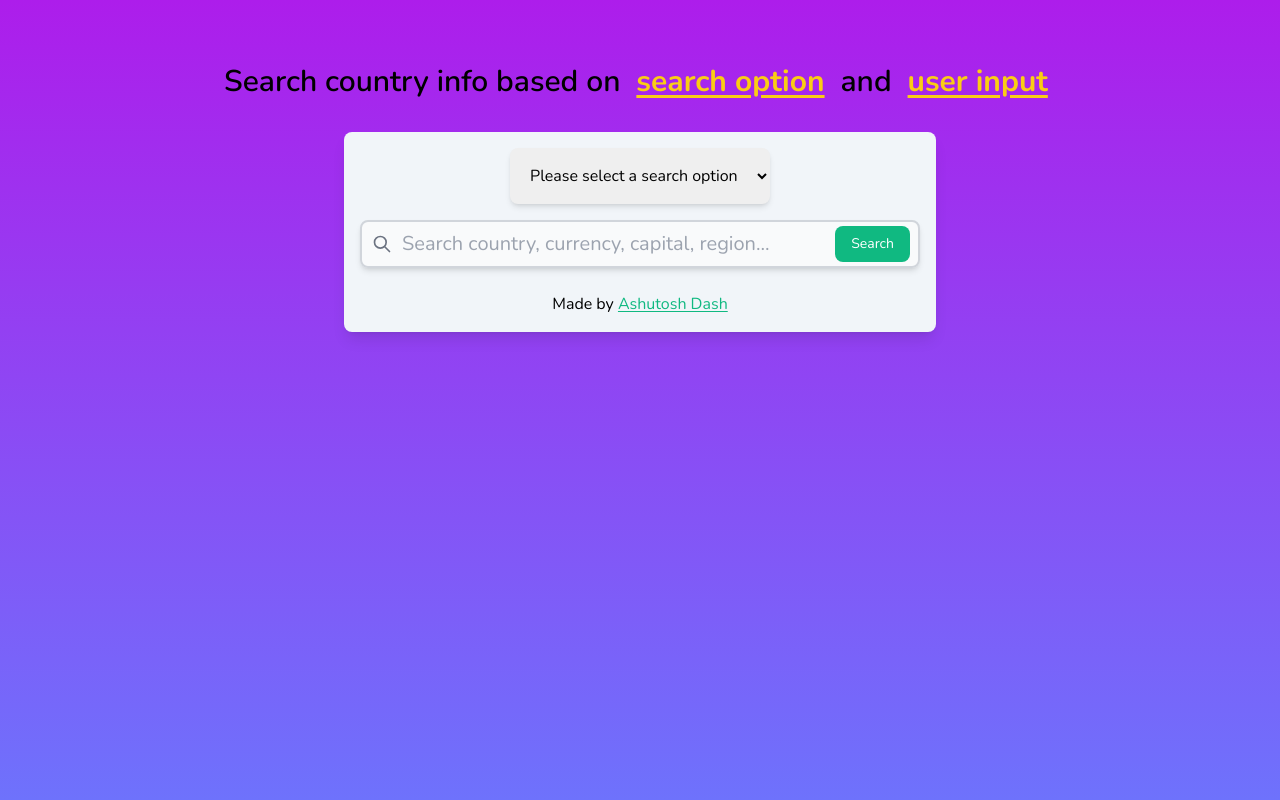
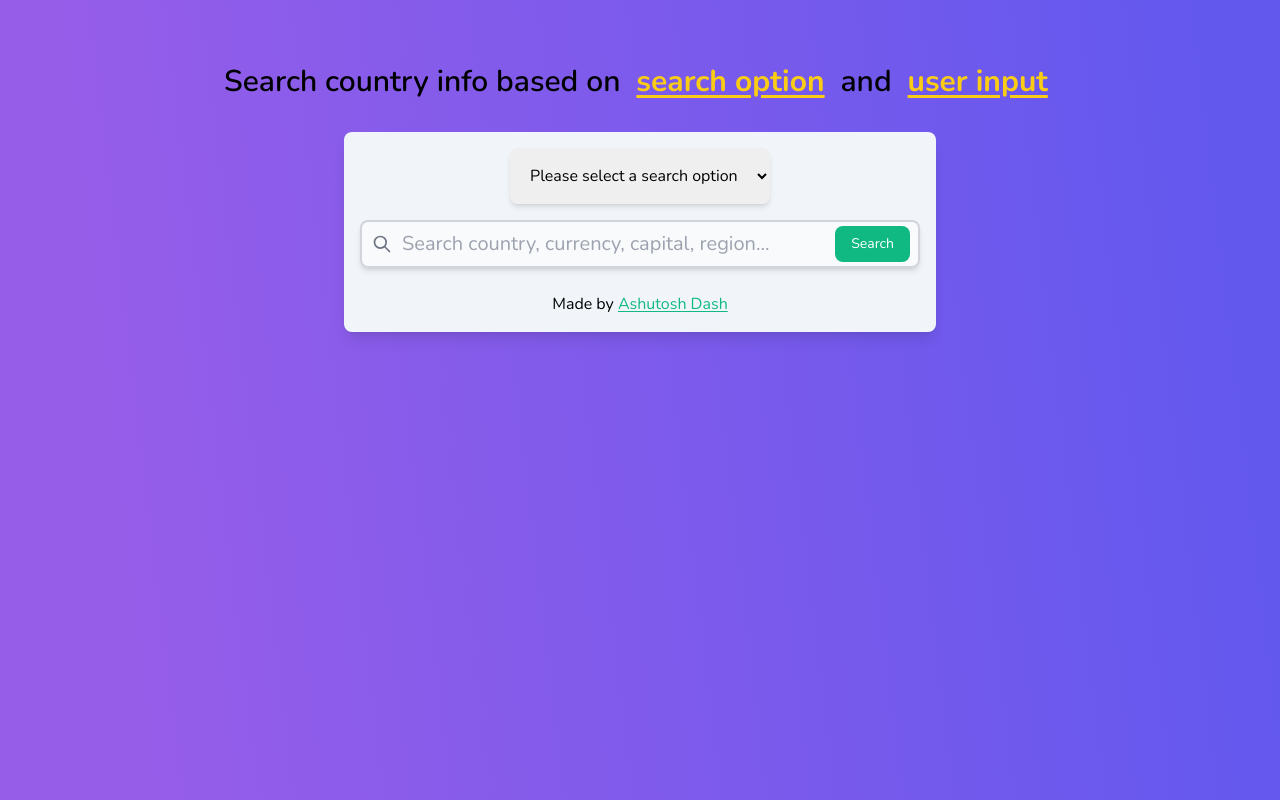
Before and after one commit to AshutoshDash1999/Open-Countries, a React (Create React App) app: page / in a window 1280 px wide. Built offline with nearby package versions, Linux system fonts and the light colour scheme.

Commit message:
updated bg gradient

```diff
--- a/src/index.css
+++ b/src/index.css
@@ -2,14 +2,14 @@
 @tailwind components;
 @tailwind utilities;
 
-:root{
-    --font-nunito: 'Nunito', sans-serif;
+:root {
+  --font-nunito: "Nunito", sans-serif;
 }
 
-body{
-    font-family: var(--font-nunito);
-    font-weight: 400;
-    background-image: linear-gradient(180deg, #ad1deb 0%, #6e72fc 100%);
-    background-repeat: no-repeat;
-    background-size: cover;
+body {
+  font-family: var(--font-nunito);
+  font-weight: 400;
+  background-repeat: no-repeat;
+  background-size: cover;
+  background-image: linear-gradient( 83.2deg,  rgba(150,93,233,1) 10.8%, rgba(99,88,238,1) 94.3% );
 }
```
